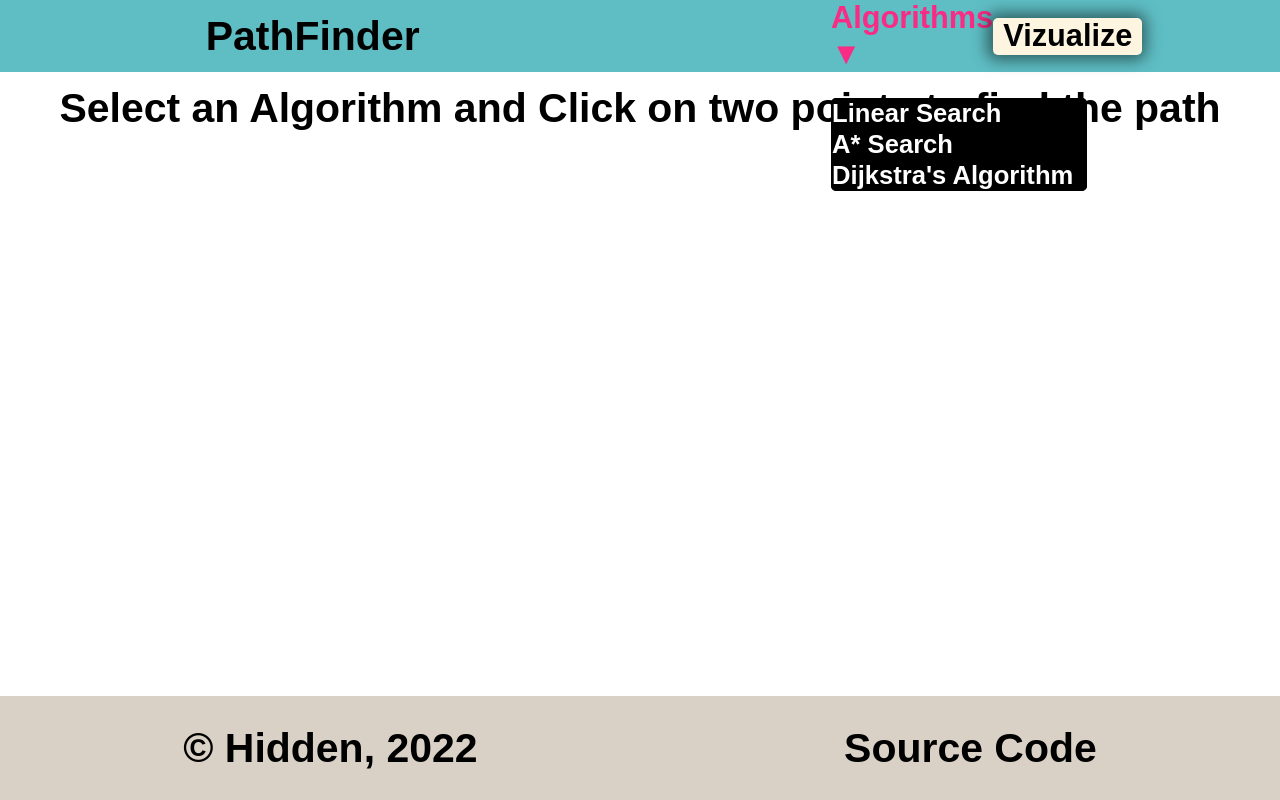
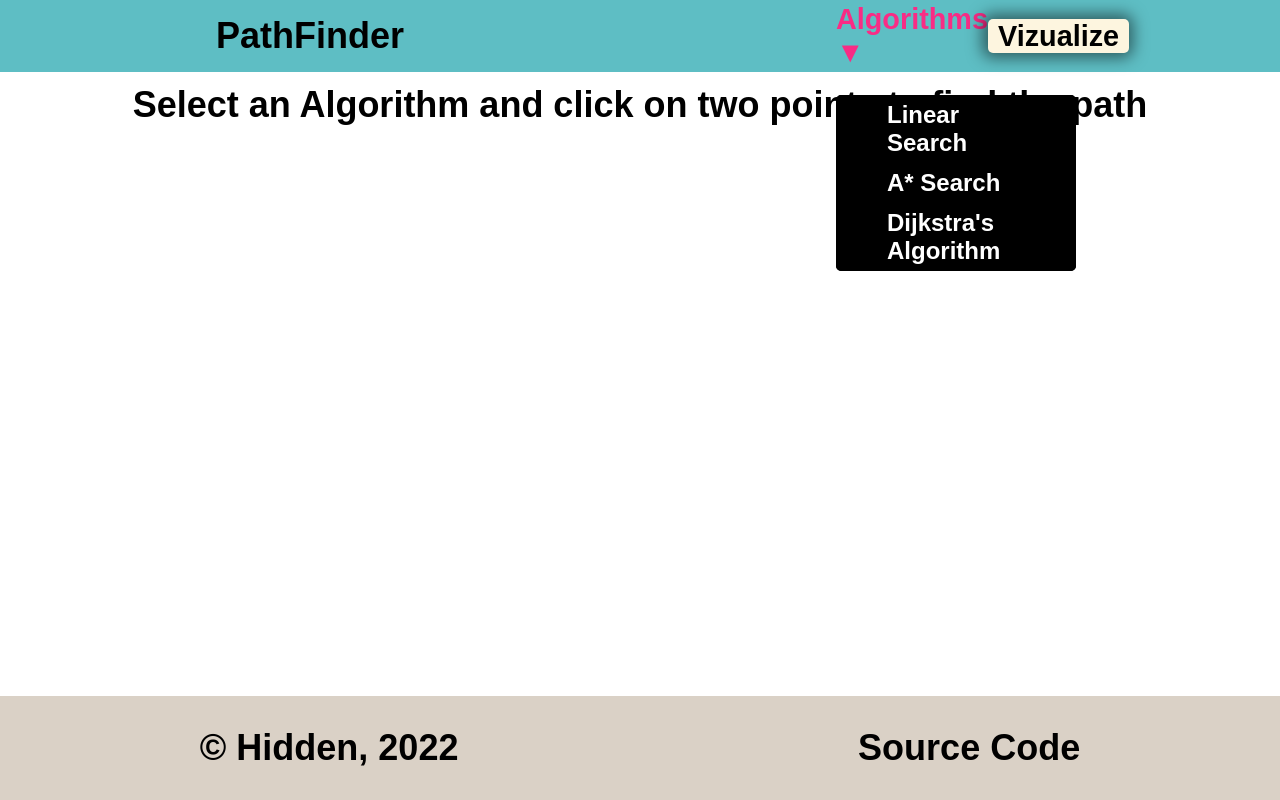
Before and after one commit to pewjan/pathfinding-visualizer, a React (Create React App) app: page / in a window 1280 px wide. Both pictures are taken after a click on the element "Algorithms ▼". Built offline with nearby package versions, Linux system fonts and the light colour scheme; a web font is replaced by a local one.

Commit message:
fixed file org and fixed react components

```diff
--- a/package.json
+++ b/package.json
@@ -8,6 +8,7 @@
     "@testing-library/user-event": "^13.2.1",
     "react": "^17.0.2",
     "react-dom": "^17.0.2",
+    "react-router-dom": "^5.3.0",
     "react-scripts": "^5.0.0",
     "web-vitals": "^2.1.0"
   },
--- a/src/App.css
+++ b/src/App.css
@@ -2,16 +2,18 @@
 
 * {
   font-family: "Dongle", sans-serif;
-  font-size: 1.6rem;
+  font-size: 1.5rem;
   transition: color 0.4s ease-out;
   box-sizing: border-box;
 }
+
 .App {
   display: flex;
   flex-direction: column;
 }
 
 .logo {
+  font-size: 1.5rem;
   cursor: pointer;
 }
 .navbar {
@@ -91,15 +93,18 @@ li:hover {
   flex-direction: column;
   justify-content: center;
   border-radius: 5px;
+  align-items: flex-start;
 }
 
 .algo > p {
+  padding: 5px 50px;
   border: 1px solid black;
   font-size: 1rem;
   border-radius: 5px;
 }
 .algo > p:hover {
   background: #379683;
+  color: #f92c85;
 }
 .clicked {
   color: #f92c85;
--- a/src/App.js
+++ b/src/App.js
@@ -1,98 +1,17 @@
-import "./App.css";
-import { useEffect, useState, useRef } from "react";
+import Home from "./components/Home.js";
 
+import { BrowserRouter as Router, Switch, Route, Link } from "react-router-dom";
 function App() {
-  const [openedAlgo, setOpenedAlgo] = useState(false);
-  const [algorithm, setAlgorithm] = useState("");
-  const algorithmRef = useRef();
-  const handleMenu = (e) => {
-    if (e.target.innerHTML === "Algorithms ▼") {
-      setOpenedAlgo(!openedAlgo);
-    }
-  };
-  const handleAlgorithmName = () => {
-    if (algorithm === "linear") {
-      return "Linear Algorithm";
-    } else if (algorithm === "astar") {
-      return "A* Algorithm";
-    } else {
-      return "Dijkstra Algorithm";
-    }
-  };
-  const handleClickOutside = (e) => {
-    if (openedAlgo == true) {
-      if (e.target.parentElement.className !== "algo") {
-        setOpenedAlgo(false);
-      }
-    }
-  };
-
-  useEffect(() => {
-    const handleClickOutsideFunc = (e) => {
-      handleClickOutside(e);
-    };
-    document.addEventListener("click", handleClickOutsideFunc);
-    return () => document.removeEventListener("click", handleClickOutsideFunc);
-  }, [openedAlgo]);
-
   return (
-    <div className="App">
-      <nav className="navbar">
-        <h1 className="logo">PathFinder</h1>
-        <ul className="rightRow">
-          <li className="algorithm">
-            <p
-              onClick={(e) => {
-                handleMenu(e);
-              }}
-              className={`algorithms ${openedAlgo && "clicked"} `}
-            >
-              Algorithms ▼
-            </p>
-            {openedAlgo && (
-              <div className="algo" ref={algorithmRef}>
-                <p
-                  onClick={() => {
-                    setAlgorithm("linear");
-                  }}
-                >
-                  Linear Search
-                </p>
-                <p
-                  onClick={() => {
-                    setAlgorithm("astar");
-                  }}
-                >
-                  A* Search
-                </p>
-                <p
-                  onClick={() => {
-                    setAlgorithm("dijkstra");
-                  }}
-                >
-                  Dijkstra's Algorithm
-                </p>
-              </div>
-            )}
-          </li>
-          <li className="vizualizebtn">Vizualize</li>
-        </ul>
-      </nav>
-      <div className="main">
-        <h1>
-          {algorithm === ""
-            ? "Select an Algorithm and Click on two points to find the path"
-            : `${handleAlgorithmName()} is selected`}
-        </h1>
+    <Router>
+      <div>
+        <Switch>
+          <Route path="/">
+            <Home />
+          </Route>
+        </Switch>
       </div>
-      <footer className="footer">
-        <div className="items">
-          <h1>© Hidden, 2022</h1>
-
-          <h1>Source Code</h1>
-        </div>
-      </footer>
-    </div>
+    </Router>
   );
 }
 
--- /dev/null
+++ b/src/components/Home.js
@@ -0,0 +1,99 @@
+import "../App.css";
+import { useEffect, useState, useRef } from "react";
+
+function App() {
+  const [openedAlgo, setOpenedAlgo] = useState(false);
+  const [algorithm, setAlgorithm] = useState("");
+  const algorithmRef = useRef();
+  const handleMenu = (e) => {
+    if (e.target.innerHTML === "Algorithms ▼") {
+      setOpenedAlgo(!openedAlgo);
+    }
+  };
+  const handleAlgorithmName = () => {
+    if (algorithm === "linear") {
+      return "Linear Algorithm";
+    } else if (algorithm === "astar") {
+      return "A* Algorithm";
+    } else {
+      return "Dijkstra Algorithm";
+    }
+  };
+  const handleClickOutside = (e) => {
+    if (openedAlgo == true) {
+      if (e.target.parentElement.className !== "algo") {
+        setOpenedAlgo(false);
+      }
+    }
+  };
+
+  useEffect(() => {
+    const handleClickOutsideFunc = (e) => {
+      handleClickOutside(e);
+    };
+    document.addEventListener("click", handleClickOutsideFunc);
+    return () => document.removeEventListener("click", handleClickOutsideFunc);
+  }, [openedAlgo]);
+
+  return (
+    <div className="App">
+      <nav className="navbar">
+        <h1 className="logo">PathFinder</h1>
+        <ul className="rightRow">
+          <li className="algorithm">
+            <p
+              onClick={(e) => {
+                handleMenu(e);
+              }}
+              className={`algorithms ${openedAlgo && "clicked"} `}
+            >
+              Algorithms ▼
+            </p>
+            {openedAlgo && (
+              <div className="algo" ref={algorithmRef}>
+                <p
+                  onClick={() => {
+                    setAlgorithm("linear");
+                  }}
+                >
+                  Linear Search
+                </p>
+                <p
+                  onClick={() => {
+                    setAlgorithm("astar");
+                  }}
+                >
+                  A* Search
+                </p>
+                <p
+                  onClick={() => {
+                    setAlgorithm("dijkstra");
+                  }}
+                >
+                  Dijkstra's Algorithm
+                </p>
+              </div>
+            )}
+          </li>
+          <li className="vizualizebtn">Vizualize</li>
+        </ul>
+      </nav>
+      <div className="main">
+        <h1>
+          {algorithm === ""
+            ? "Select an Algorithm and click on two points to find the path"
+            : `${handleAlgorithmName()} is selected`}
+        </h1>
+      </div>
+      <footer className="footer">
+        <div className="items">
+          <h1>© Hidden, 2022</h1>
+
+          <h1>Source Code</h1>
+        </div>
+      </footer>
+    </div>
+  );
+}
+
+export default App;
```
Also changed, not shown: 1 other file (tests, documents, lock files or other folders).
